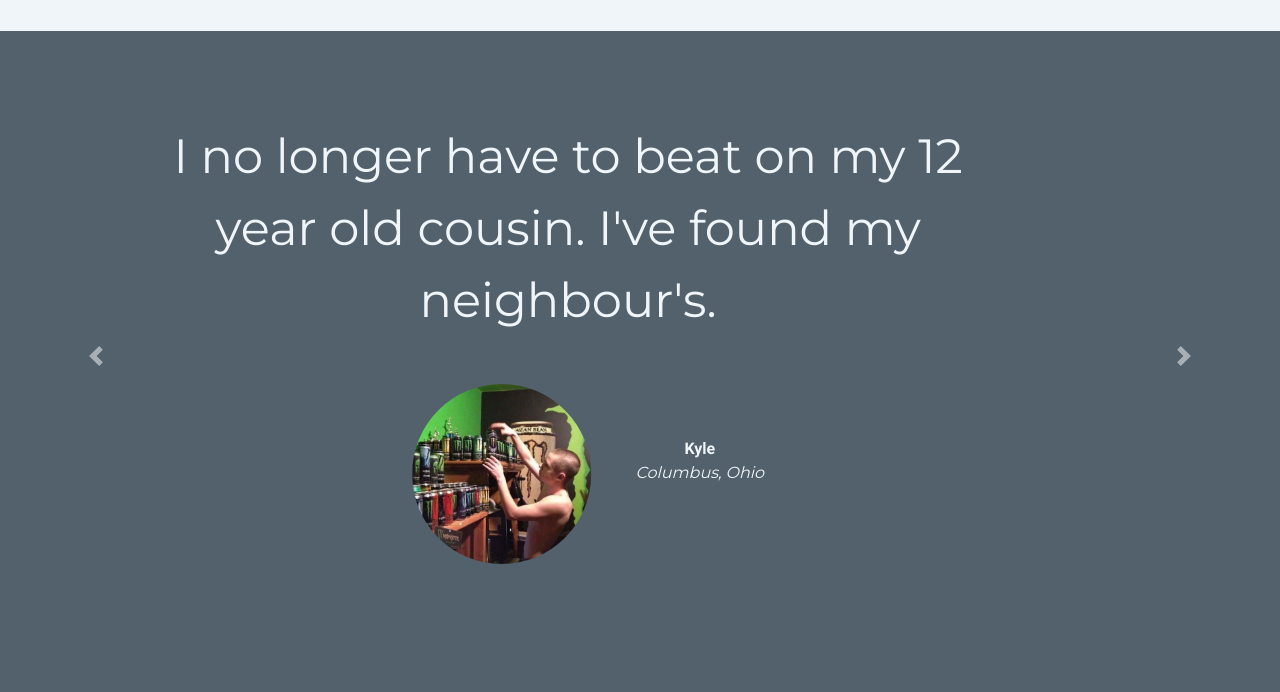
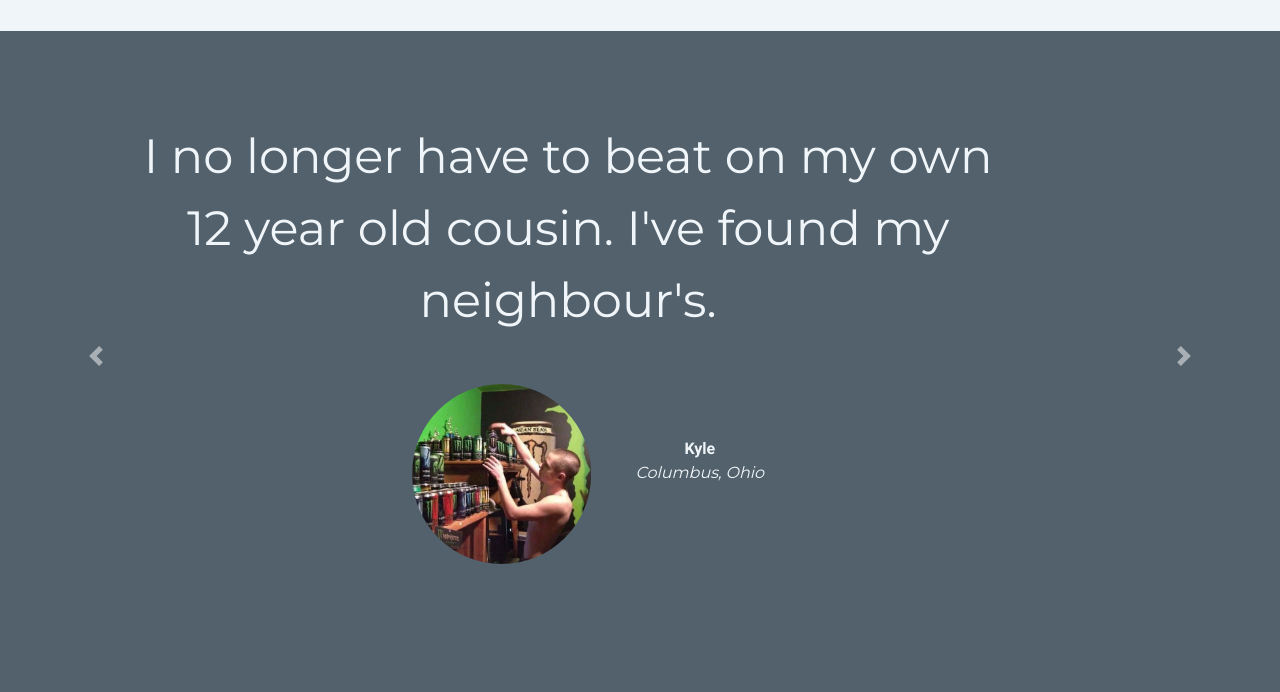
Before and after one commit to JBlakd/tinscrap, a plain HTML site: page index.html in a window 1280 px wide. Shown: the part 1120-1812 px from the top of the page. Drawn offline with nearby package versions, Linux system fonts and the light colour scheme; a web font is replaced by a local one.

Commit message:
Update index.html

```diff
--- a/index.html
+++ b/index.html
@@ -109,7 +109,7 @@
     <div id="testimonial-carousel" class="carousel slide" data-ride="carousel">
       <div class="carousel-inner" role="listbox">
         <div class="carousel-item active">
-          <h2 class="testimonial-quote">I no longer have to beat on my 12 year old cousin. I've found my neighbour's.</h2>
+          <h2 class="testimonial-quote">I no longer have to beat on my own 12 year old cousin. I've found my neighbour's.</h2>
           <img class="testimonial-image" src="images/kyle-img.jpeg" alt="kyle-profile">
           <div class="inline-block-text">
             <div class="inline-block-text-name">Kyle</div><em>Columbus, Ohio</em>
```
